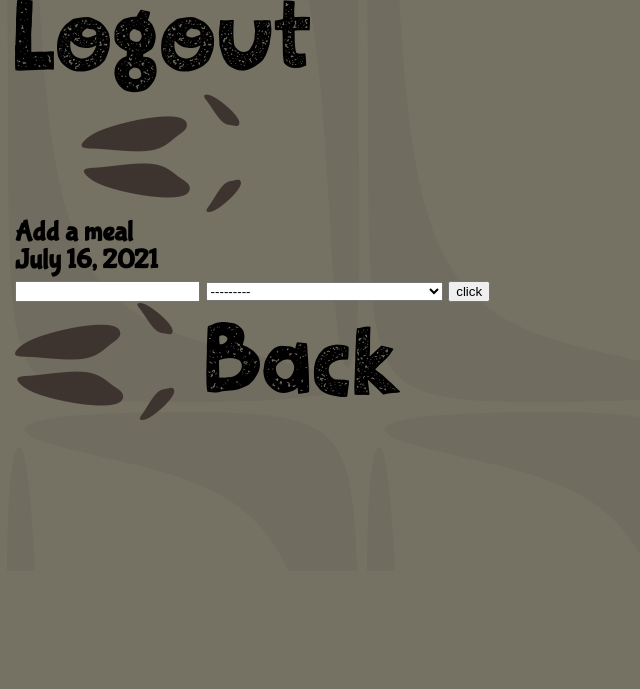
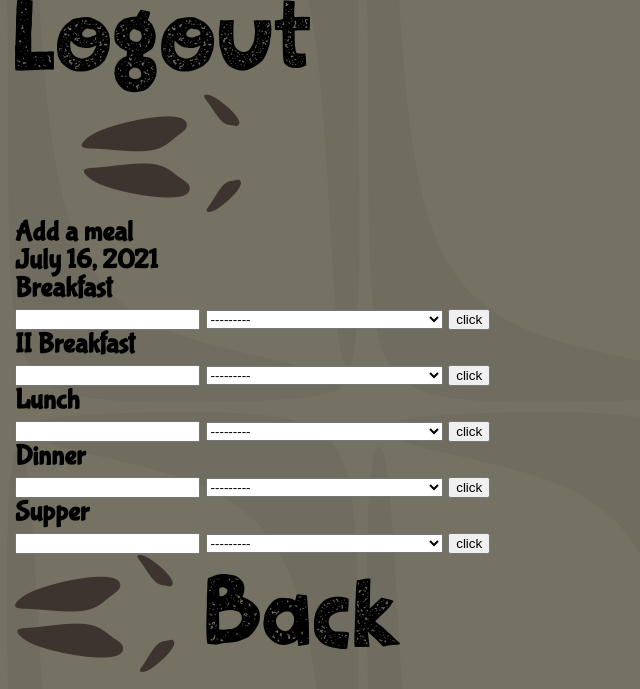
Before and after one commit to Mairon88/WildCalo, a Django app: page /meals/ in a window 1280 px wide. Shown: the part 229-918 px from the top of the page, without its empty margins (0-640 px from the left). Before the commit the page ends 649 px from the top, so only its background shows below. Run offline with Django 3.2, Linux system fonts and the light colour scheme; a user stored in the database is signed in; tables that the repository leaves empty hold one stand-in row (values such as "Sample post"); some web fonts are replaced.

Commit message:
Auto create meals after click on meals

```diff
--- a/wildcalo/calccalo/models.py
+++ b/wildcalo/calccalo/models.py
@@ -78,7 +78,7 @@ class Meals(models.Model):
         verbose_name_plural = 'Meals'
 
     def __str__(self):
-        return f'Posiłek {self.name} - {self.person}'
+        return f'Posiłek {self.name} - {self.person} - {self.id}'
 
 class MealsProducts(models.Model):
     weight = models.FloatField(null=True, blank=True)
--- a/wildcalo/calccalo/my_logic.py
+++ b/wildcalo/calccalo/my_logic.py
@@ -1,4 +1,4 @@
-from .models import Profile
+from .models import Profile, Meals
 
 class HarrisBededictEquation:
 
@@ -109,3 +109,32 @@ class NutritionalValues:
         except:
             return 0
         return int(fat_g)
+
+
+def create_meals(profile):
+
+    breakfast = Meals.objects.filter(person=profile.id,
+                                     name='breakfast').exists() # check if meal exist for this profile
+    breakfast_2 = Meals.objects.filter(person=profile.id,
+                                    name='breakfast_2').exists()  # check if meal exist for this profile
+    dinner = Meals.objects.filter(person=profile.id,
+                                    name='dinner').exists()  # check if meal exist for this profile
+    lunch = Meals.objects.filter(person=profile.id,
+                                    name='lunch').exists()  # check if meal exist for this profile
+    supper = Meals.objects.filter(person=profile.id,
+                                    name='supper').exists()  # check if meal exist for this profile
+    snacks = Meals.objects.filter(person=profile.id,
+                                    name='snacks').exists()  # check if meal exist for this profile
+
+    if not breakfast:
+        Meals.objects.create(person=profile, name='breakfast')
+    if not breakfast_2:
+        Meals.objects.create(person=profile, name='breakfast_2')
+    if not dinner:
+        Meals.objects.create(person=profile, name='dinner')
+    if not lunch:
+        Meals.objects.create(person=profile, name='lunch')
+    if not supper:
+        Meals.objects.create(person=profile, name='supper')
+    if not snacks:
+        Meals.objects.create(person=profile, name='snacks')
--- a/wildcalo/calccalo/templates/account/meals.html
+++ b/wildcalo/calccalo/templates/account/meals.html
@@ -6,7 +6,35 @@
         {% if request.user.is_authenticated %}
             <h1>Add a meal</h1>
             <div class="today">{{ today }}</div>
-
+            <p>Breakfast</p>
+            <form action="." method="get">
+                {{ weight_form.weight }}
+                {{ weight_form.product }}
+                {% csrf_token %}
+                <input type="submit" value="click">
+            </form>
+            <p>II Breakfast</p>
+            <form action="." method="get">
+                {{ weight_form.weight }}
+                {{ weight_form.product }}
+                {% csrf_token %}
+                <input type="submit" value="click">
+            </form>
+            <p>Lunch</p>
+            <form action="." method="get">
+                {{ weight_form.weight }}
+                {{ weight_form.product }}
+                {% csrf_token %}
+                <input type="submit" value="click">
+            </form>
+            <p>Dinner</p>
+            <form action="." method="get">
+                {{ weight_form.weight }}
+                {{ weight_form.product }}
+                {% csrf_token %}
+                <input type="submit" value="click">
+            </form>
+            <p>Supper</p>
             <form action="." method="get">
                 {{ weight_form.weight }}
                 {{ weight_form.product }}
--- a/wildcalo/calccalo/views.py
+++ b/wildcalo/calccalo/views.py
@@ -5,8 +5,8 @@ from django.contrib.auth import get_user_model
 from django.contrib.auth.decorators import login_required
 from .forms import LoginForm, UserRegistrationForm, ProfileForm, MealsProductsForm
 from django.contrib.auth.models import User
-from .my_logic import HarrisBededictEquation, NutritionalValues
-from .models import Profile, Products
+from .my_logic import HarrisBededictEquation, NutritionalValues, create_meals
+from .models import Profile, Products, MealsProducts, Meals
 from django.http import HttpResponseRedirect
 import datetime
 
@@ -94,6 +94,11 @@ def settings(request):
 
 @login_required
 def meals(request):
+
+    user = request.user
+    profile = request.user.profile
+    create_meals(profile)
+
     today = datetime.date.today()
     products = Products.objects.all()
 
@@ -102,9 +107,9 @@ def meals(request):
         weight = int(request.GET['weight'])
         product_id = request.GET['product']
         obj = Products.objects.get(pk=product_id)
-        product_to_save = [weight, (weight/100)*obj.kcal, (weight/100)*obj.prot, (weight/100)*obj.carb,
-                           (weight/100)*obj.fat]
-        print(product_to_save)
+        product_to_save = [weight, obj.name, round((weight/100)*obj.kcal,1), round((weight/100)*obj.prot,1),
+                           round((weight/100)*obj.carb,1), round((weight/100)*obj.fat,1)]
+        MealsProducts.objects.create(weight=1000.0,name='Sraka', kcal=233.0, prot=233.0, carb=233.0, fat=233.0, meal_id=2)
         return HttpResponseRedirect(request.path_info)
     return render(request,
                   'account/meals.html',
```
